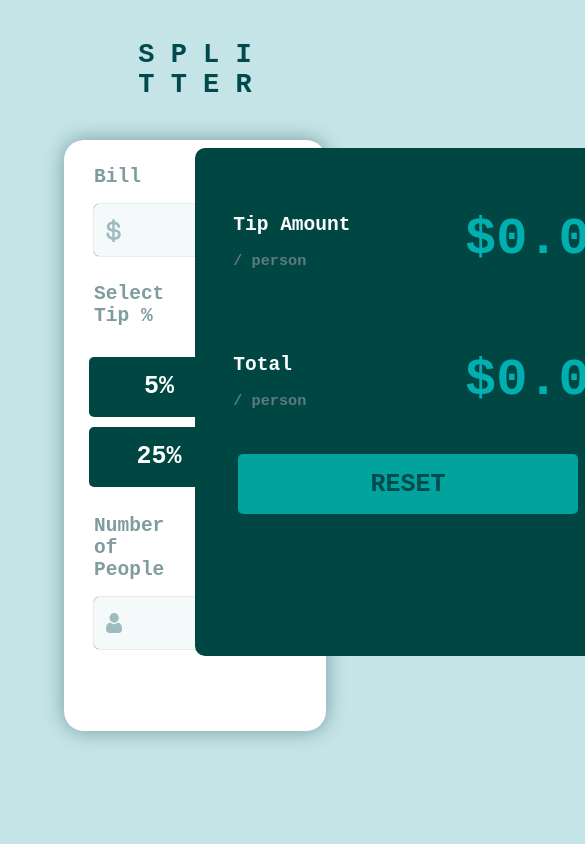
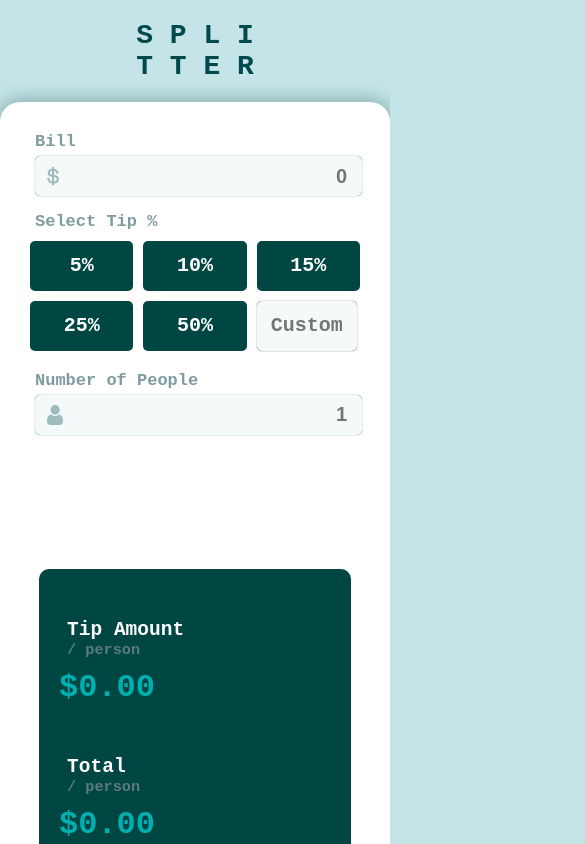
Before and after one commit to DavitTcharbadze/Tip-Calculator, a React (Vite) app in the folder vite-project/: page / in a window 390 px wide. Shown: the top 844 px of the page, 585 px wide, since content can reach past the window. Built offline with nearby package versions, Linux system fonts and the light colour scheme.

Commit message:
added responsive design for mobile

```diff
--- a/vite-project/src/modules/BillBar.module.scss
+++ b/vite-project/src/modules/BillBar.module.scss
@@ -1,33 +1,48 @@
 .bill-wrapper {
     padding-left: 30px;
     padding-top: 10px;
+
     .bill-title {
         font-family: monospace;
         color: hsl(184, 14%, 56%);
     }
+
     .bill-input {
         width: 430px;
         height: 50px;
         border: none;
         border-radius: 5px;
-
         background-color: hsl(189, 41%, 97%);
         background-image: url("../assets/images/icon-dollar.svg");
         background-repeat: no-repeat;
         background-position: left 0.75rem center;
         background-size: 16px;
-
         box-shadow: 0 0 1px 0;
         text-align: right;
         font-size: 30px;
         font-weight: 700;
         color: #004744;
-
         padding-right: 15px;
-
-    }
-    .dollar-icon {
-        height: 25px;
-        margin-right: -15px;
     }
 }
+
+/* Mobile responsive */
+@media (max-width: 600px) {
+    .bill-wrapper {
+        padding-left: 0;
+    .bill-title {
+        margin-top: 20px;
+        margin-left: 35px;
+        font-size: 17px;
+    }
+    .bill-input {
+        margin-bottom: -25px;
+        background-size: 13px;
+        width: 80%;
+        font-size: 20px;
+        height: 40px;
+        margin-left: 35px;
+        margin-top: 5px;
+    }
+}
+}
--- a/vite-project/src/modules/MainBar.module.scss
+++ b/vite-project/src/modules/MainBar.module.scss
@@ -1,11 +1,12 @@
-.title{
+.title {
     font-size: 27px;
     font-family: monospace;
     color: hsl(183, 100%, 15%);
     text-align: center;
     margin: 40px;
 }
-.main-wrapper{
+
+.main-wrapper {
     display: flex;
     justify-content: space-evenly;
     margin: auto;
@@ -14,14 +15,16 @@
     box-shadow: 0px 0px 20px 0px hsl(185, 19%, 54%);
     width: 70%;
     height: 70vh;
-    .interactive-box{
+
+    .interactive-box {
         width: 50%;
         input[type=number]::-webkit-inner-spin-button,
         input[type=number]::-webkit-outer-spin-button {
-        -webkit-appearance: none;
+            -webkit-appearance: none;
         }
     }
-    .total{
+
+    .total {
         width: 67vh;
         height: 86%;
         background-color: #004744;
@@ -30,3 +33,36 @@
         margin-right: 10px;
     }
 }
+
+/* Mobile responsive */
+@media (max-width: 600px) {
+    *{
+        margin: 0;
+        padding: 0;
+    }
+    .main-wrapper {
+        flex-direction: column;
+        width: 100%;
+        height: 130vh;
+        gap: 20px;
+        .interactive-box {
+            width: 100%;
+            display: flex;
+            flex-direction: column;
+            gap: 15px;
+        }
+
+        .total {
+            width: 80%;
+            height: 60vh;
+            margin: auto;
+            border-radius: 10px;
+            // padding: 5px;
+        }
+    }
+
+    h1.title {
+        font-size: 28px;
+        margin: 20px 0;
+    }
+}
--- a/vite-project/src/modules/PeopleBar.module.scss
+++ b/vite-project/src/modules/PeopleBar.module.scss
@@ -1,31 +1,52 @@
 .people-wrapper {
     padding-left: 30px;
     padding-top: 10px;
+
     .people-title {
         font-family: monospace;
         color: hsl(184, 14%, 56%);
     }
+
     input {
         width: 430px;
         height: 50px;
         border: none;
         border-radius: 5px;
-
         background-color: hsl(189, 41%, 97%);
         background-image: url("../assets/images/icon-person.svg");
         background-repeat: no-repeat;
         background-position: left 0.75rem center;
         background-size: 16px;
-
         box-shadow: 0 0 1px 0;
         text-align: right;
         font-size: 30px;
         font-weight: 700;
         color: #004744;
-
         padding-right: 15px;
     }
+
     img {
         height: 25px;
     }
 }
+
+/* Mobile responsive */
+@media (max-width: 600px) {
+    .people-wrapper {
+        padding-left: 0;
+
+        input {
+            width: 80%;
+            font-size: 20px;
+            height: 40px;
+            margin-left: 35px;
+            margin-bottom: -55px;
+            margin-top: 5px;
+        }
+        .people-title {
+            margin-top: 20px;
+            margin-left: 35px;
+            font-size: 17px;
+        }
+    }
+}
--- a/vite-project/src/modules/TipBar.module.scss
+++ b/vite-project/src/modules/TipBar.module.scss
@@ -4,26 +4,23 @@
     padding-left: 30px;
     padding-top: 10px;
 }
+
 .tip-bar {
     padding-left: 25px;
     margin-top: 30px;
     display: grid;
     grid-template-columns: repeat(3, 160px);
     gap: 10px;
-    }
 
     .tip {
         height: 60px;
         width: 140px;
-
         display: flex;
         align-items: center;
         justify-content: center;
-
         font-size: 25px;
         font-weight: 700;
         font-family: monospace;
-
         color: white;
         background-color: #004744;
         border-radius: 5px;
@@ -37,18 +34,43 @@
         }
     }
 
-    .tip-bar input {
+    input {
         height: 60px;
         width: 135px;
-
         font-size: 25px;
         font-weight: 700;
         font-family: monospace;
-
         border-radius: 5px;
         border: none;
         text-align: center;
-
         box-shadow: 0 0 1px 0;
         background-color: hsl(189, 41%, 97%);
     }
+}
+
+/* Mobile responsive */
+@media (max-width: 600px) {
+    .tip-title {
+        margin-left: 5px;
+        margin-bottom: -20px;
+        font-size: 17px;
+    }
+    .tip-bar {
+        padding-left: 30px;
+        padding-right: 30px;
+        margin-bottom: -25px;
+        grid-template-columns: repeat(3, 1fr);
+        gap: 10px;
+        .tip {
+            width: 100%;
+            font-size: 20px;
+            height: 50px;
+        }
+
+        input {
+            width: 97%;
+            font-size: 20px;
+            height: 50px;
+        }
+    }
+}
--- a/vite-project/src/modules/TotalBar.module.scss
+++ b/vite-project/src/modules/TotalBar.module.scss
@@ -1,25 +1,4 @@
-.tip-amount {
-    font-family: monospace;
-    h2 {
-        color: white;
-        margin-left: 9%;
-        padding-top: 50px;
-    }
-    .second-tag {
-        margin-left: 9%;
-        color: hsl(186, 14%, 43%);
-    }
-    h1 {
-        font-size: 52px;
-        color: rgb(0, 175, 175);
-        margin-left: 270px;
-        margin-top: -75px;
-        // white-space: nowrap;
-        // overflow: hidden;
-        // text-overflow: ellipsis;
-    }
-}
-
+.tip-amount,
 .total-amount {
     font-family: monospace;
 
@@ -28,10 +7,12 @@
         margin-left: 9%;
         padding-top: 50px;
     }
+
     .second-tag {
         margin-left: 9%;
         color: hsl(186, 14%, 43%);
     }
+
     h1 {
         font-size: 52px;
         color: rgb(0, 175, 175);
@@ -39,6 +20,7 @@
         margin-top: -75px;
     }
 }
+
 .reset-button {
     margin-left: 10%;
     margin-top: 10px;
@@ -52,9 +34,28 @@
     background-color: #00a39e;
     cursor: pointer;
     border: none;
+
     &:hover {
         color: #004744;
         transition: 0.3s;
         background-color: rgb(0, 224, 224);
     }
 }
+
+/* Mobile responsive */
+@media (max-width: 600px) {
+    .tip-amount h1,
+    .total-amount h1 {
+        font-size: 32px;
+        margin-left: 20px;
+        margin-top: 10px;
+        // margin-bottom: -20px;
+    }
+
+    .reset-button {
+        width: 80%;
+        font-size: 20px;
+        height: 50px;
+        // margin-bottom: 0px;
+    }
+}
```
